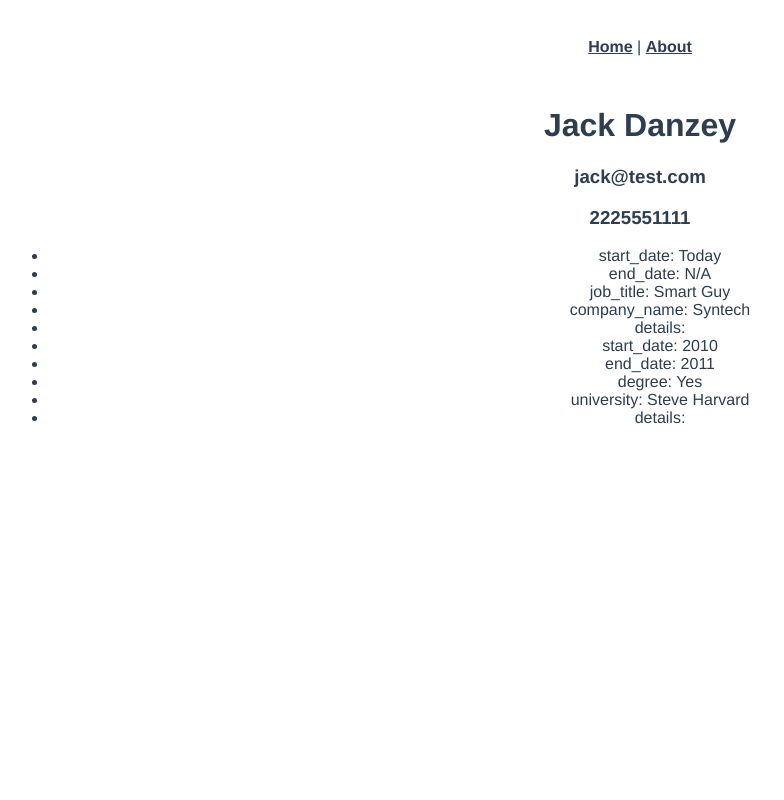
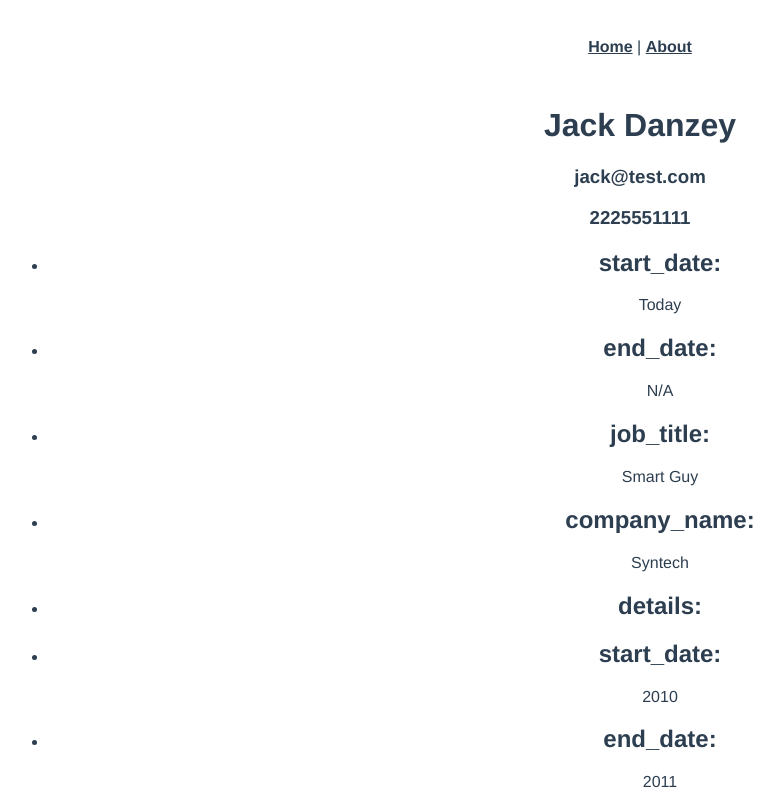
Before and after one commit to jackdanzey/resumes, a Vue app: page /resume in a window 1280 px wide. Shown: the top 800 px of the page, without its empty margins (0-784 px from the left). Built offline with nearby package versions, Linux system fonts and the light colour scheme.

Commit message:
added vbind key value to v-for

```diff
--- a/src/views/ResumeView.vue
+++ b/src/views/ResumeView.vue
@@ -44,8 +44,14 @@ export default {
     <h3>{{ students.phone_number }}</h3>
     <h3></h3>
     <ul>
-      <li v-for="(value, key, index) in experience">{{ key }}: {{ value }}</li>
-      <li v-for="(value, key, index) in education">{{ key }}: {{ value }}</li>
+      <li v-for="(value, key) in experience" v-bind:key="(key, value)">
+        <h2>{{ key }}:</h2>
+        {{ value }}
+      </li>
+      <li v-for="(value, key) in education" v-bind:key="(key, value)">
+        <h2>{{ key }}:</h2>
+        {{ value }}
+      </li>
     </ul>
   </div>
 </template>
```
